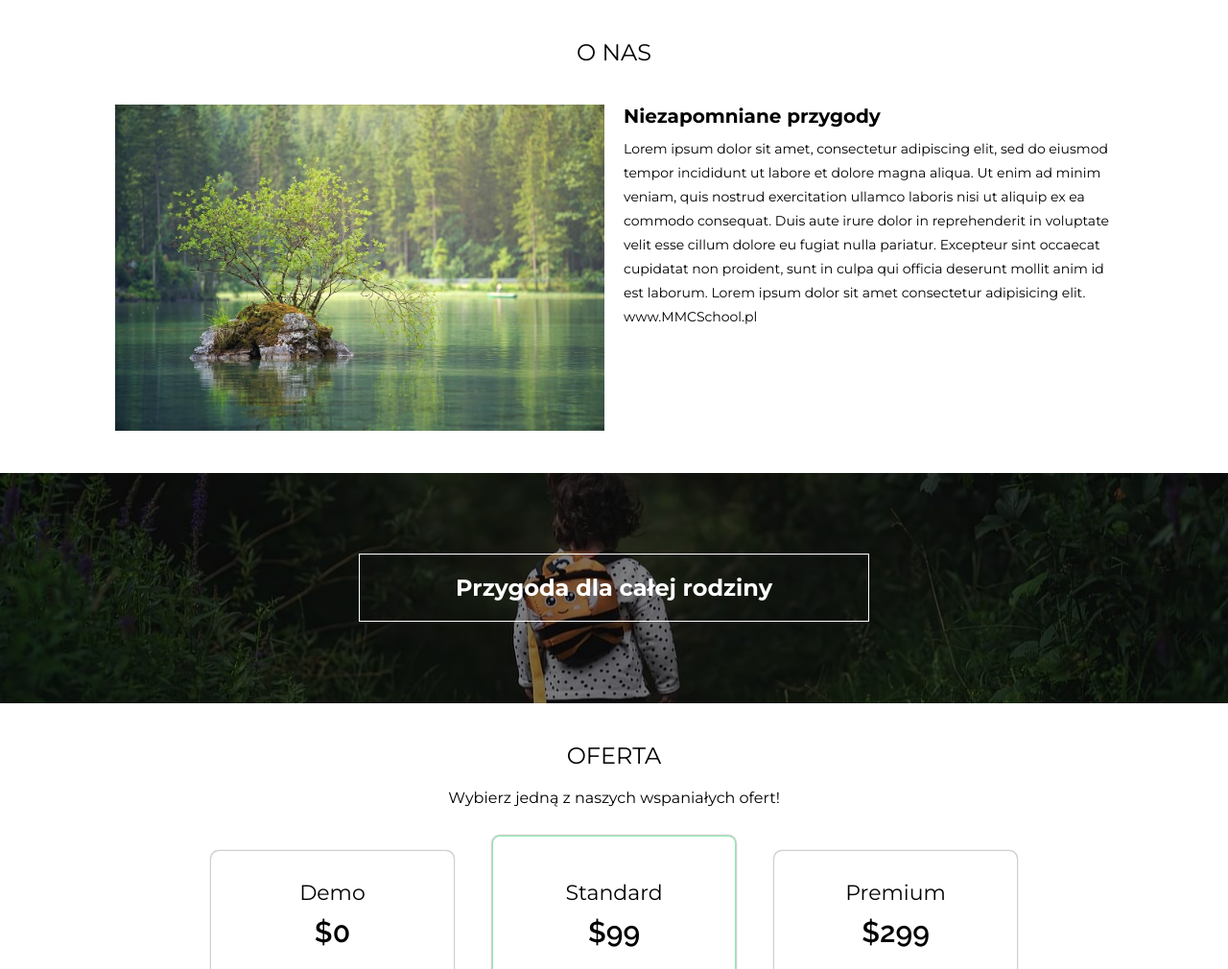
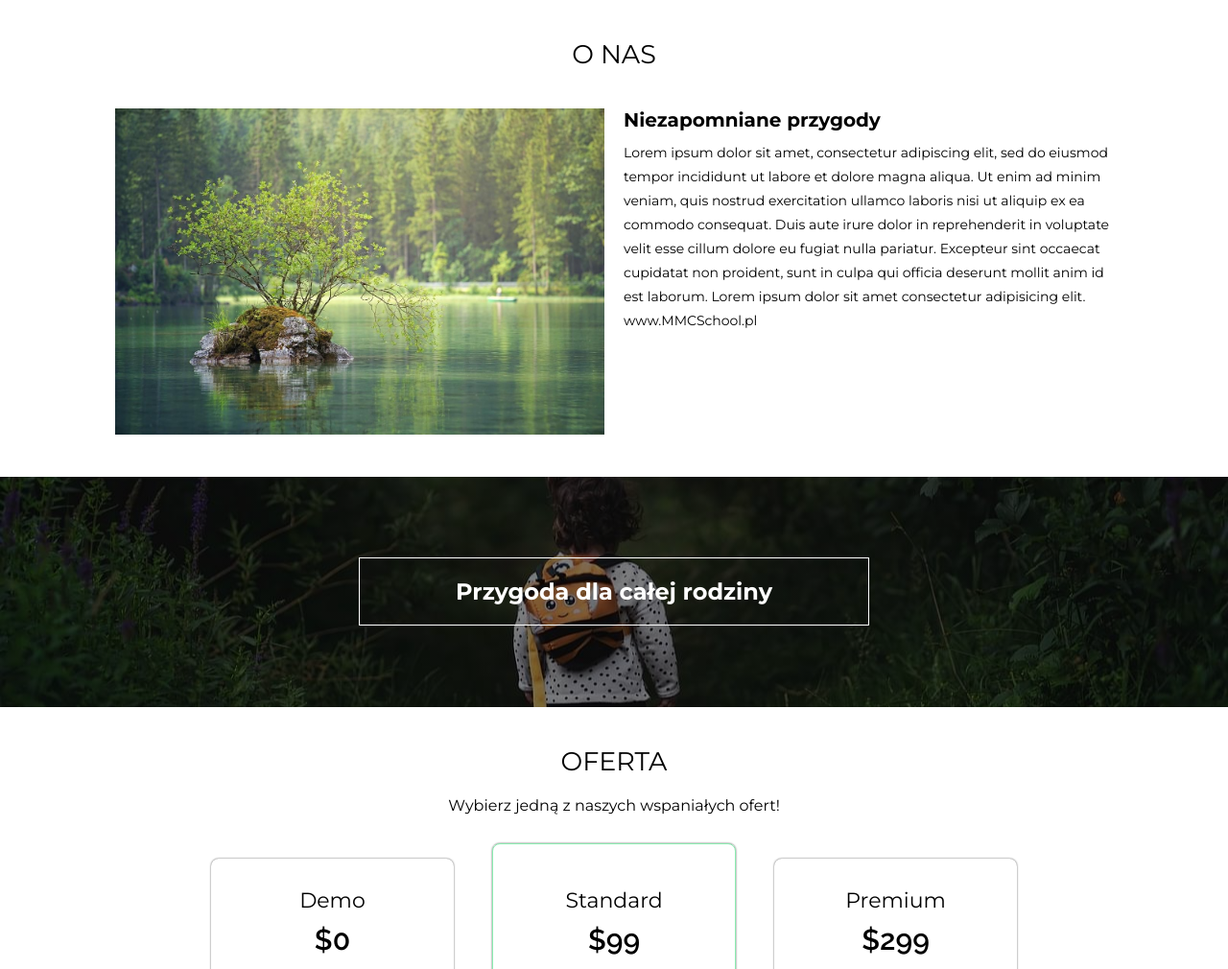
Before and after one commit to gbura/forest-website-project, a website: page index.html in a window 1280 px wide. Shown: the part 300-1310 px from the top of the page at 96% size. Drawn offline with Linux system fonts and the light colour scheme.

Commit message:
headers font-size increased

```diff
--- a/src/sass/contact.scss
+++ b/src/sass/contact.scss
@@ -10,7 +10,7 @@ html {
 	height: 100%;
 	font-size: 62.5%;
 	scroll-behavior: smooth;
-	scroll-padding-top: 60px;
+	scroll-padding-top: 70px;
 }
 body {
 	display: flex;
@@ -136,7 +136,7 @@ main {
 	text-align: center;
 
 	&__header {
-		font-size: 2.4rem;
+		font-size: 2.7rem;
 		margin-bottom: 1rem;
 		font-weight: 400;
 	}
@@ -314,6 +314,7 @@ footer {
 
 		.footer-info {
 			&__header {
+				font-size: 1.8rem;
 				text-align: center;
 				margin-bottom: 1rem;
 			}
--- a/src/sass/main.scss
+++ b/src/sass/main.scss
@@ -10,7 +10,7 @@ html {
 	height: 100%;
 	font-size: 62.5%;
 	scroll-behavior: smooth;
-	scroll-padding-top: 60px;
+	scroll-padding-top: 70px;
 }
 body {
 	display: flex;
@@ -166,6 +166,7 @@ main {
 		margin-bottom: 4rem;
 		text-transform: uppercase;
 		font-weight: 400;
+		font-size: 2.7rem;
 	}
 
 	&__content {
@@ -229,6 +230,7 @@ main {
 	text-align: center;
 
 	&__header {
+		font-size: 2.7rem;
 		margin-bottom: 2rem;
 		text-transform: uppercase;
 		font-weight: 400;
@@ -378,6 +380,7 @@ footer {
 			&__header {
 				text-align: center;
 				margin-bottom: 1rem;
+				font-size: 1.8rem;
 			}
 
 			&__items {
@@ -570,7 +573,6 @@ footer {
 
 			.footer-info {
 				&__header {
-					font-size: 1.8rem;
 					margin-bottom: 1.5rem;
 				}
 
--- a/src/sass/offers.scss
+++ b/src/sass/offers.scss
@@ -10,7 +10,7 @@ html {
 	height: 100%;
 	font-size: 62.5%;
 	scroll-behavior: smooth;
-	scroll-padding-top: 60px;
+	scroll-padding-top: 70px;
 }
 body {
 	display: flex;
@@ -164,6 +164,7 @@ main {
 	margin-top: 8rem;
 
 	&__header {
+		font-size: 2.7rem;
 		margin-bottom: 3rem;
 		text-transform: uppercase;
 		font-weight: 400;
@@ -326,6 +327,7 @@ footer {
 
 		.footer-info {
 			&__header {
+				font-size: 1.8rem;
 				text-align: center;
 				margin-bottom: 1rem;
 			}
@@ -505,7 +507,6 @@ footer {
 
 			.footer-info {
 				&__header {
-					font-size: 1.8rem;
 					margin-bottom: 1.5rem;
 				}
 
```
Also changed, not shown: dist/css/contact.min.css, dist/css/main.min.css, dist/css/offers.min.css.
